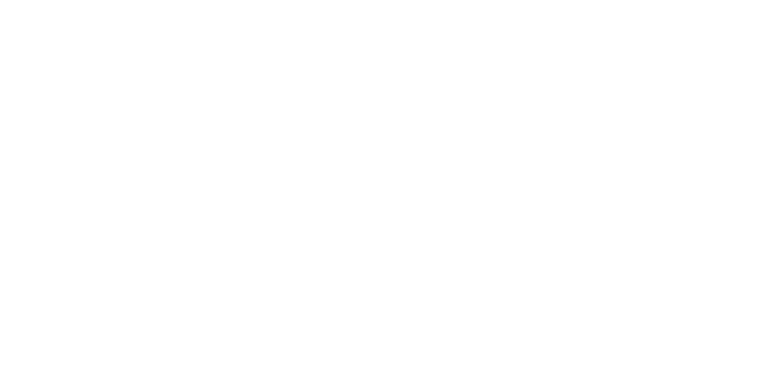
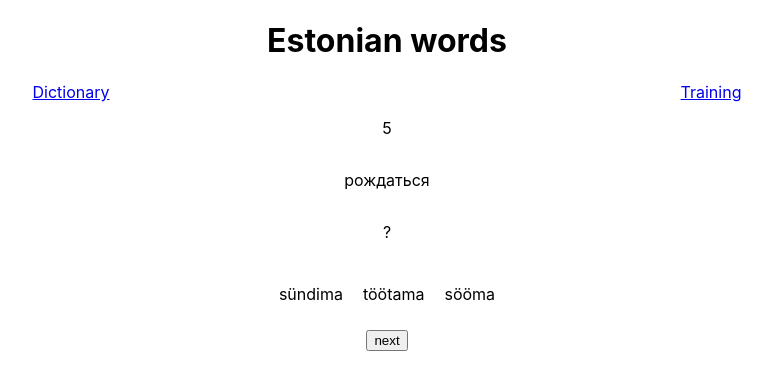
Before and after one commit to dmitrybirin/estonian-words, a React (Vite) app: page /training in a window 1280 px wide. Shown: the top 390 px of the page, without its empty margins (253-1025 px from the left). Built offline with nearby package versions, Linux system fonts and the light colour scheme.

Commit message:
training init

```diff
--- a/src/App.tsx
+++ b/src/App.tsx
@@ -1,14 +1,35 @@
 import React from 'react';
-import { BrowserRouter as Router, Route } from 'react-router-dom';
+import { BrowserRouter as Router, Link, Route } from 'react-router-dom';
+import styled from 'styled-components';
+import { CenteredContainer } from './common-styles';
 
 import { Dictionary } from './Dictionary';
+import { Training } from './Training';
+
+const Header = () => {
+	return (
+		<CenteredContainer>
+			<h1>Estonian words</h1>
+		</CenteredContainer>
+	);
+};
+
+const Links = styled(CenteredContainer)`
+	justify-content: space-around;
+`;
 
 export function App() {
 	return (
 		<Router>
+			<Header />
+			<Links>
+				<Link to="/dictionary">Dictionary</Link>
+				<Link to="/training">Training</Link>
+			</Links>
 			<Route path="/" exact component={Dictionary} />
 			<Route path="/dictionary/:searchId" exact component={Dictionary} />
 			<Route path="/dictionary" exact component={Dictionary} />
+			<Route path="/training" exact component={Training} />
 		</Router>
 	);
 }
--- a/src/Dictionary.tsx
+++ b/src/Dictionary.tsx
@@ -13,21 +13,12 @@ const List = styled.div`
 	grid-template-columns: repeat(auto-fill, 300px);
 `;
 
-const Header = () => {
-	return (
-		<CenteredContainer>
-			<h1>Estonian words</h1>
-		</CenteredContainer>
-	);
-};
-
 export function Dictionary() {
 	const { searchId } = useParams<{ searchId: string }>();
 	const [inputText, setInputText] = React.useState(searchId ?? '');
 
 	return (
 		<>
-			<Header />
 			<CenteredContainer>
 				<p>Number in the dict: {words.length}</p>
 			</CenteredContainer>
--- /dev/null
+++ b/src/Training.tsx
@@ -0,0 +1,50 @@
+import React from 'react';
+import styled from 'styled-components';
+import { Card } from './Card';
+import { CenteredContainer } from './common-styles';
+import { words } from './data/words';
+import { Verb } from './types';
+import { getRandomElement, pseudoShuffle } from './utils';
+
+const TrainingContainer = styled(CenteredContainer)`
+	flex-direction: column;
+`;
+
+const Variant = styled.p`
+	padding: 10px;
+`;
+
+const getVariants = (answer: Verb, words: Verb[]) => {
+	return pseudoShuffle([answer, getRandomElement<Verb>(words), getRandomElement<Verb>(words)]);
+};
+
+export function Training() {
+	const [counter, setCounter] = React.useState(0);
+	React.useEffect(() => {
+		const interval = setInterval(() => setCounter((counter) => counter + 1), 1000);
+		return () => clearInterval(interval);
+	}, []);
+	const [word, setWord] = React.useState(getRandomElement<Verb>(words));
+
+	React.useEffect(() => setVariants(getVariants(word, words)), [word]);
+
+	const [variants, setVariants] = React.useState(
+		pseudoShuffle([word, getRandomElement<Verb>(words), getRandomElement<Verb>(words)])
+	);
+
+	return (
+		<TrainingContainer>
+			<p>{counter}</p>
+			<p>{word.ruTranslation}</p>
+			<p>?</p>
+
+			<CenteredContainer>
+				{variants.map((variant) => (
+					<Variant>{variant.forms.first}</Variant>
+				))}
+			</CenteredContainer>
+
+			<button onClick={() => setWord(getRandomElement(words))}>next</button>
+		</TrainingContainer>
+	);
+}
--- /dev/null
+++ b/src/utils.ts
@@ -0,0 +1,3 @@
+export const getRandomElement = <T>(array: T[]) => array[Math.floor(Math.random() * array.length)];
+
+export const pseudoShuffle = <T>(array: T[]) => array.sort(() => 0.5 - Math.random());
```
